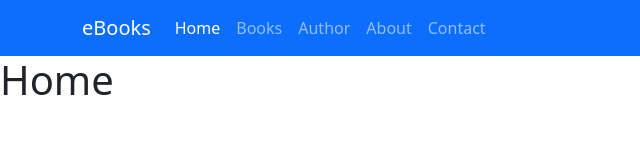
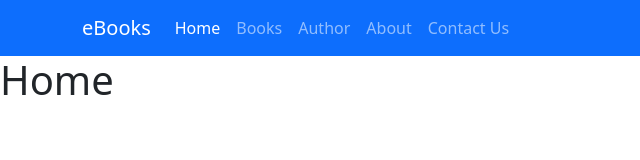
Before and after one commit to Varshitha-Devadiga/ebooks_static, a website built with Parcel: page src/index.html in a window 1280 px wide. Shown: the full height of the page, 0-640 px from the left. Built offline with nearby package versions, Linux system fonts and the light colour scheme.

Commit message:
new change

```diff
--- a/src/index.html
+++ b/src/index.html
@@ -30,7 +30,7 @@
                     <a class="nav-link" href="about.html">About</a>
                   </li>
                   <li class="nav-item">
-                    <a class="nav-link" href="contact.html">Contact</a>
+                    <a class="nav-link" href="dist/contact.html">Contact Us</a>
                   </li>
                 </ul>
                 <ul class="d-flex navbar-nav ms-auto" >
```
Also changed, not shown: dist/index.html.
